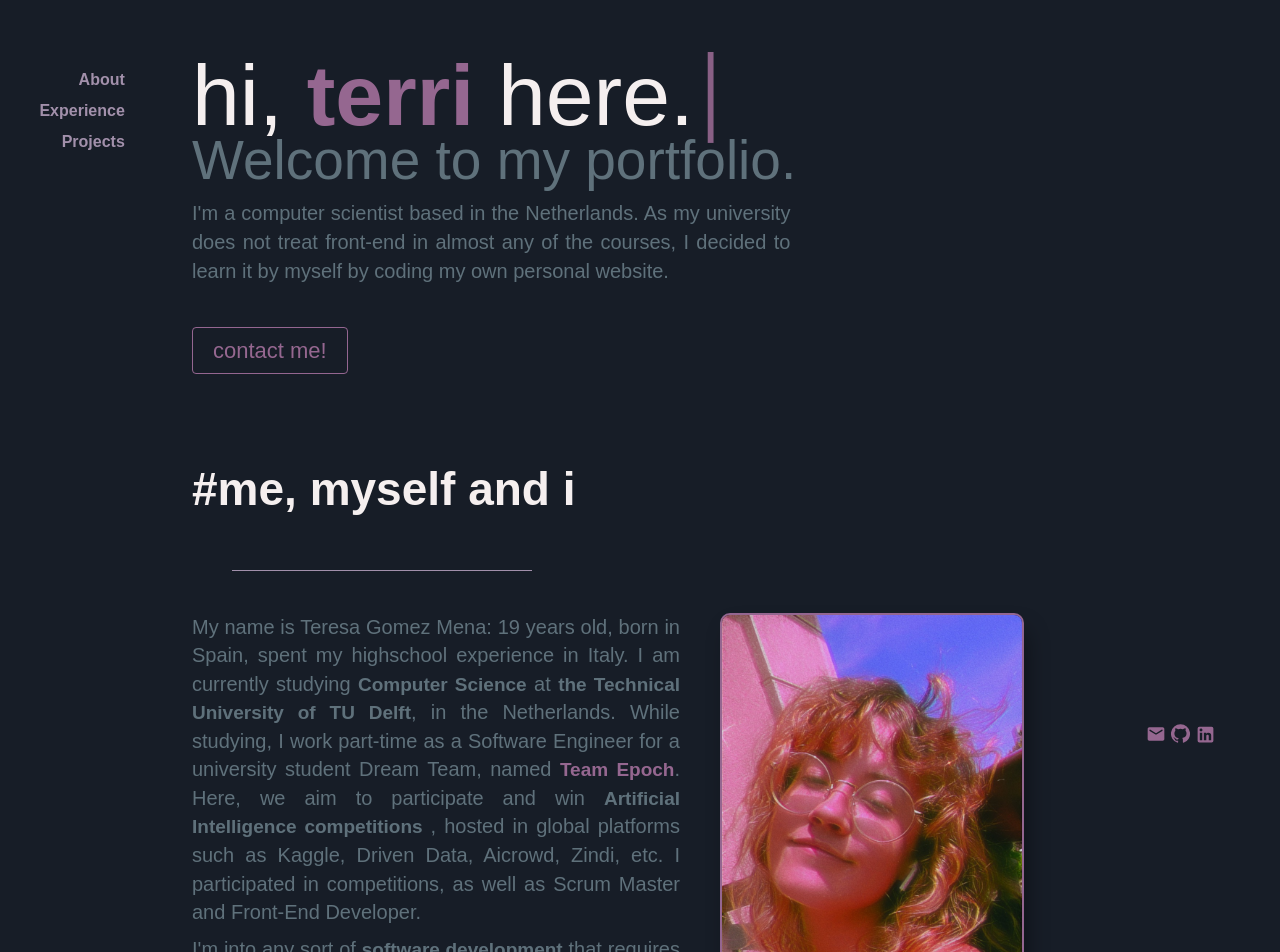
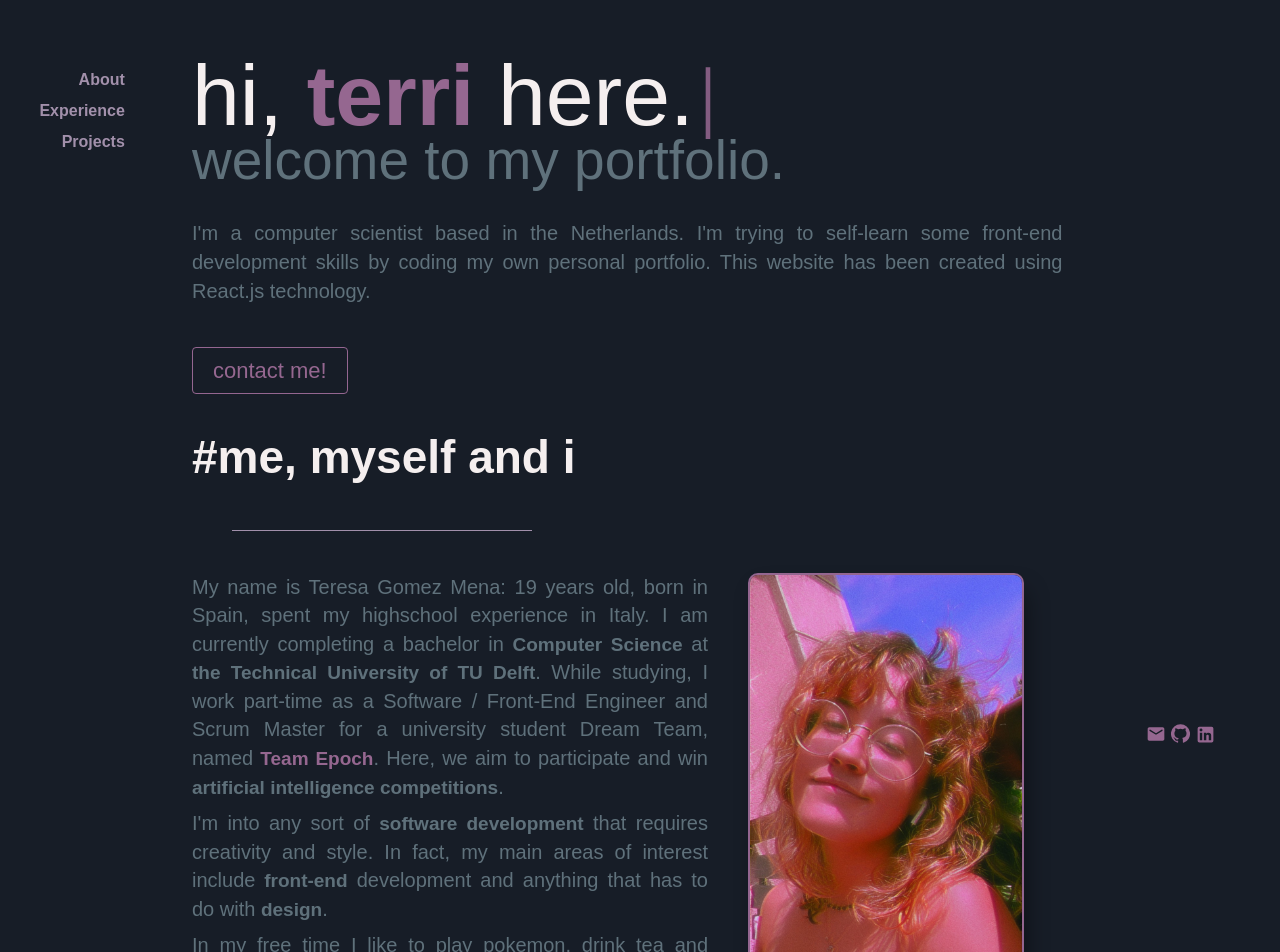
Before and after one commit to teresagomezmena/myportfolio, a React (Create React App) app: page / in a window 1280 px wide. Shown: the top 952 px of the page. Built offline with nearby package versions, Linux system fonts and the light colour scheme; a web font is replaced by a local one.

Commit message:
fixed texted plus titles

```diff
--- a/src/components/About.js
+++ b/src/components/About.js
@@ -24,19 +24,18 @@ class About extends React.Component {
     const one = (
       <p>
         My name is Teresa Gomez Mena: 19 years old, born in Spain, spent my highschool experience
-        in Italy. I am currently studying <b>Computer Science</b> at{" "}
-        <b> the Technical University of TU Delft</b>, in the Netherlands.
-        While studying, I work part-time as a Software Engineer for a university student
+        in Italy. I am currently completing a bachelor in <b>Computer Science</b> at{" "}
+        <b> the Technical University of TU Delft</b>.
+        While studying, I work part-time as a Software / Front-End Engineer and Scrum Master for a university student
         Dream Team, named <a href="https://www.teamepoch.net/">Team Epoch</a>. Here, we
-        aim to participate and win  <b> Artificial Intelligence competitions </b>, hosted in global platforms such as
-        Kaggle, Driven Data, Aicrowd, Zindi, etc. I participated in competitions, as well as Scrum Master and Front-End Developer.
+        aim to participate and win  <b> artificial intelligence competitions</b>.
       </p>
     );
     const two = (
       <p>
         I'm into any sort of <b>software development</b> that requires
-        creativity and style. In fact, my main areas of interest include <b>game</b> and
-        <b> front-end</b> development, and anything that has to do with <b>design</b>.
+        creativity and style. In fact, my main areas of interest include
+        <b> front-end</b> development and anything that has to do with <b>design</b>.
       </p>
     );
     const three = (
@@ -47,7 +46,7 @@ class About extends React.Component {
     const four = (
       <p>
         <b>Want to chat?</b> Shoot me a message at{" "}
-        <a href="mailto:t.gomezmena@student.tudelft.nl">
+        <a href="mailto:t.gomezmena@student.tudelft.nl" className="email">
           t.gomezmena@student.tudelft.nl
         </a>{" "}
         and let's talk.
@@ -80,7 +79,7 @@ class About extends React.Component {
           <div className="about-content">
             <div className="about-description">
               {desc_items}
-              {"\n \nHere are some languages and technologies I have been working with:"}
+              {"\n \nHere are some technologies I have been working with:"}
               <ul className="tech-stack">
                 {tech_stack.map(function (tech_item, i) {
                   return (
--- a/src/components/Experience.js
+++ b/src/components/Experience.js
@@ -10,7 +10,8 @@ class Experience extends React.Component {
     super();
     this.state = {
       expanded: true,
-      activeKey: "1"
+      activeKey: "1",
+      visible: true
     };
     this.handleSelect = this.handleSelect.bind(this);
   }
@@ -22,10 +23,16 @@ class Experience extends React.Component {
   render() {
     return (
       <div id="experience">
+        <Typist avgTypingDelay={120}>
+          <span className="experience-title">
+          {"#what did i do all this time"}
+          </span>
+      </Typist>
         <FadeInSection>
-          <span className="section-header ">
-            {"what did i do all this time"}
-          </span>
+          <div className="intro-desc">
+            Throughout the past years I have been trying to learn in as many ways as possible. Here is a list of
+            the experiences from which I learnt the most:
+          </div>
           <JobList></JobList>
         </FadeInSection>
       </div>
--- a/src/components/Introduction.js
+++ b/src/components/Introduction.js
@@ -3,7 +3,6 @@ import React from "react";
 import "../styles/Introduction.css";
 import Typist from "react-typist";
 import "react-typist/dist/Typist.css";
-//import EmailRoundedIcon from "@material-ui/icons/EmailRounded";
 import FadeInSection from "./FadeInSection";
 
 class Intro extends React.Component {
@@ -33,11 +32,11 @@ class Intro extends React.Component {
       </Typist>
         <FadeInSection>
           <div className="intro-subtitle">
-          Welcome to my portfolio.
+          welcome to my portfolio.
           </div>
           <div className="intro-desc">
-            I'm a computer scientist based in the Netherlands. As my university does not treat front-end in almost any of the courses,
-            I decided to learn it by myself by coding my own personal website.
+            I'm a computer scientist based in the Netherlands. I'm trying to self-learn some front-end development skills
+            by coding my own personal portfolio. This website has been created using React.js technology.
           </div>
           <a
             href="mailto:t.gomezmena@student.tudelft.nl"
--- a/src/components/JobList.js
+++ b/src/components/JobList.js
@@ -87,8 +87,7 @@ const JobList = () => {
       duration: "AUG 2021 - MARCH 2022",
       desc: [
         "Main goal: win Artificial Intelligence competitions, hosted in online global platforms.",
-        "I have worked in every step  of the process: data preprocessing, creation of the model and optimization",
-        "Some of the technologies we have used: resnet, CNNs, Random Forest, Optical Flow, fast.ai, etc.",
+        "I have worked in every step  of the process: data preprocessing, creation of the model and optimization. As well as some front end development and Scrum Master.",
         "I work in a group of four computer scientist, using sprints and weekly meetings."
       ]
     },
--- a/src/components/Projects.js
+++ b/src/components/Projects.js
@@ -4,6 +4,8 @@ import FolderOpenRoundedIcon from "@material-ui/icons/FolderOpenRounded";
 import GitHubIcon from "@material-ui/icons/GitHub";
 import OpenInBrowserIcon from "@material-ui/icons/OpenInBrowser";
 import FadeInSection from "./FadeInSection";
+import Typist from "react-typist";
+import "react-typist/dist/Typist.css";
 
 class Projects extends React.Component {
   constructor() {
@@ -37,15 +39,15 @@ class Projects extends React.Component {
       },
       "Knowledge WebPage": {
         desc:
-          "A two-player online game created with Node.js. ",
-        techStack: "Node.js, Javascript, HTML, CSS",
+          "Webpage to keep track of Team Epoch's blogs and news. ",
+        techStack: "React.js, Javascript, HTML, CSS",
         link: ".",
         open: "."
       },
       "Community Platform": {
         desc:
-          "A two-player online game created with Node.js. ",
-        techStack: "Node.js, Javascript, HTML, CSS",
+          "Platform that aims to connect students. To be finished. ",
+        techStack: "To be determined",
         link: ".",
         open: "."
       }
@@ -53,10 +55,15 @@ class Projects extends React.Component {
 
     return (
       <div id="projects">
+        <Typist avgTypingDelay={120}>
+         <span className="header">
+            {"#nice projects i have worked on"}
+          </span>
+        </Typist>
         <FadeInSection>
-         <span className="section-header ">
-            {"nice projects i have worked on"}
-          </span>
+          <div className="intro-desc">
+              Here are other things I have worked on that helped me broaden my knowledge. Feel free to click on the icons to get to more information!
+            </div>
         </FadeInSection>
         <div className="project-container">
           <ul className="projects-grid">
--- a/src/styles/About.css
+++ b/src/styles/About.css
@@ -7,7 +7,7 @@
 
   #about {
     padding-left: 15%;
-    padding-top: 5%;
+    padding-top: 3%;
     padding-right: 20%;
     text-align: justify;
   }
@@ -38,6 +38,10 @@
     flex-direction: row;
   }
 
+  .about-email {
+    color: white;
+  }
+
   .about-description {
     font-family: "NTR", sans-serif;
     color: var(--subtitle);
@@ -57,7 +61,7 @@
   }
 
   .about-image img {
-    max-width: 300px;
+    max-width: 272px;
     height: auto;
     border-radius: 10px;
     box-shadow: 6px 13px 23px -5px rgba(0, 0, 0, 0.46);
--- a/src/styles/Experience.css
+++ b/src/styles/Experience.css
@@ -1,9 +1,11 @@
 #experience {
+    display: flex;
+    flex-direction: column;
+    align-items: flex-start;
+    text-align: justify;
     padding-left: 15%;
     padding-top: 5%;
     padding-bottom: 5%;
-    height: auto;
-    min-height: 100% !important;
   }
 
   canvas {
@@ -12,8 +14,7 @@
 
   .Typist {
     color: var(--section-title);
-    text-align: center;
-    font-size: 76px;
+    font-size: 60px;
     margin-top: -30px;
   }
   .Typist .Cursor--blinking {
@@ -21,11 +22,12 @@
     padding-left: 4px;
   }
 
-  .section-header {
+  .experience-title {
     font-family: "NTR", sans-serif;
     color: var(--section-title);
-    font-size: 70px;
+    font-size: 86px;
   }
+
 
   .joblist-job-title {
     font-family: "NTR", sans-serif;
@@ -48,7 +50,7 @@
   }
 
   #vertical-tabpanel {
-    margin-top: -28px;
+    margin-top: -8px;
     padding-left: 25px;
   }
 
@@ -88,12 +90,22 @@
     position: absolute;
     left: 0;
   }
+  .intro-desc {
+    color: var(--subtitle);
+    font-family: "NTR", sans-serif;
+    font-size: 20px;
+    max-width: 80%;
+    padding-top: 20px;
+    text-align: justify;
+
+  }
+
 
   .job-description li {
     position: relative;
     padding-left: 30px;
     padding-bottom: 16px;
-    font-size: 18px;
+    font-size: 20px;
     color: var(--subtitle);
   }
 
--- a/src/styles/Introduction.css
+++ b/src/styles/Introduction.css
@@ -45,8 +45,10 @@
     color: var(--subtitle);
     font-family: "NTR", sans-serif;
     font-size: 20px;
-    max-width: 55%;
+    max-width: 75%;
     padding-bottom: 50px;
+    text-align: justify;
+
   }
 
   .intro-contact {
@@ -59,7 +61,7 @@
   }
 
   .intro-contact:hover {
-    background-color: var(--section-title);
+    color: white;
   }
 
   b {
--- a/src/styles/Projects.css
+++ b/src/styles/Projects.css
@@ -2,15 +2,13 @@
     padding-left: 15%;
     padding-top: 5%;
     padding-right: 20%;
-    height: auto;
-    min-height: 50vh;
     color: var(--background);
   }
 
   .projects-grid {
     display: grid;
     grid-template-columns: repeat(3, minmax(300px, 1fr));
-    grid-gap: 10px;
+    grid-gap: 12px;
   }
   @media (max-width: 1080px) {
     .projects-grid {
@@ -18,10 +16,10 @@
     }
   }
 
-  .section-header {
+  .header {
     font-family: "NTR", sans-serif;
     color: var(--section-title);
-    font-size: 70px;
+    font-size: 75px;
   }
 
   .projects-card {
```
